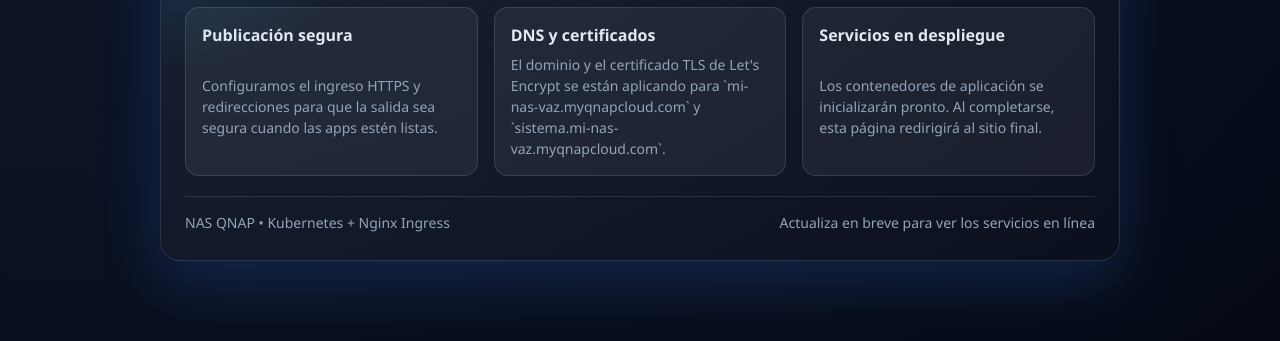
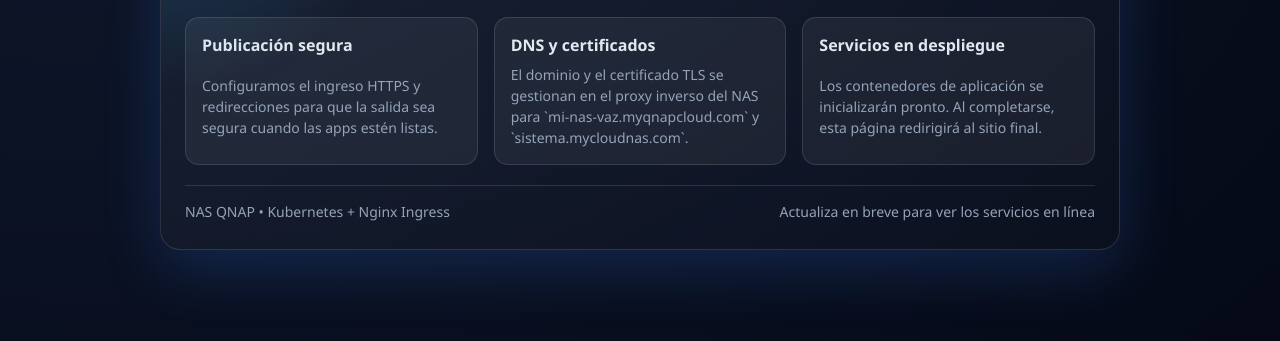
Before and after one commit to Maximo-Vazquez/infraestructura-saas, a plain HTML site: page ingress/maintenance/index.html in a window 1280 px wide. Shown: the part 403-744 px from the top of the page. Drawn offline with Linux system fonts and the light colour scheme.

Commit message:
certificado de let's Encrypt

```diff
--- a/ingress/maintenance/index.html
+++ b/ingress/maintenance/index.html
@@ -146,7 +146,7 @@
         </div>
         <div class="card">
           <h3>DNS y certificados</h3>
-          <p>El dominio y el certificado TLS de Let's Encrypt se están aplicando para `mi-nas-vaz.myqnapcloud.com` y `sistema.mi-nas-vaz.myqnapcloud.com`.</p>
+          <p>El dominio y el certificado TLS se gestionan en el proxy inverso del NAS para `mi-nas-vaz.myqnapcloud.com` y `sistema.mycloudnas.com`.</p>
         </div>
         <div class="card">
           <h3>Servicios en despliegue</h3>
```
Also changed, not shown: 7 other files.
